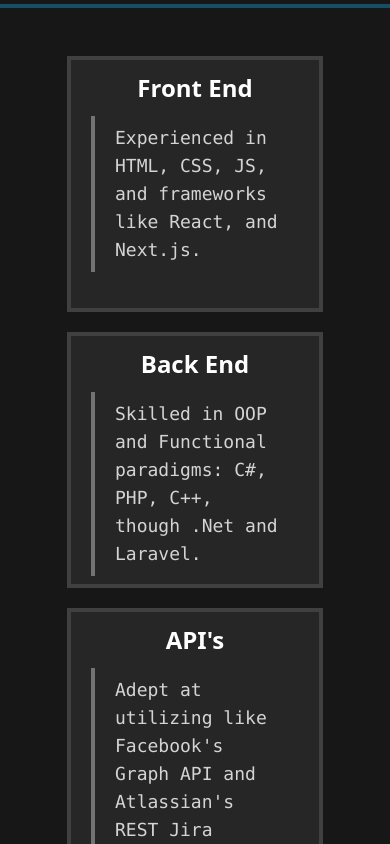
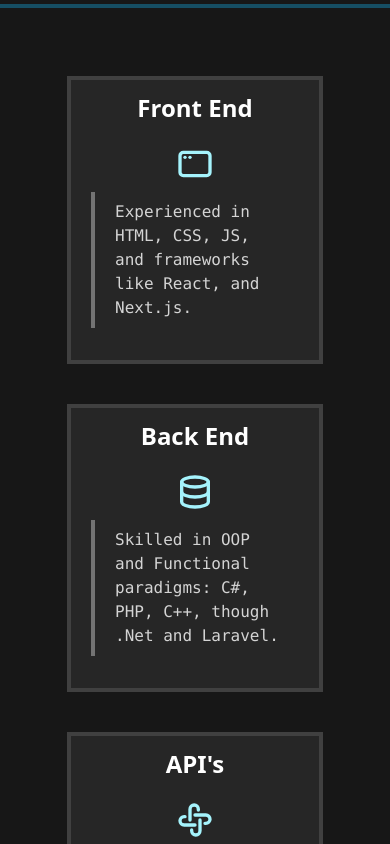
Before and after one commit to Adam-Isaak-dev/portfolio, a Next.js app: page / in a window 390 px wide. Shown: the part 1020-1864 px from the top of the page. Built offline with nearby package versions, Linux system fonts and the light colour scheme.

Commit message:
Add icons to showcase panels

```diff
--- a/components/home/Showcase.jsx
+++ b/components/home/Showcase.jsx
@@ -1,17 +1,21 @@
 import { Html5PlainIcon, Css3PlainIcon, BootstrapPlainIcon, TailwindcssPlainIcon, JavascriptPlainIcon, ReactOriginalIcon, MaterialuiPlainIcon, NextjsOriginalIcon, CplusplusPlainIcon, CsharpPlainIcon, MicrosoftsqlserverPlainIcon, DotNetPlainIcon, PhpPlainIcon, LaravelPlainIcon, MysqlPlainIcon, GitPlainIcon, BashPlainIcon } from 'react-devicons';
+import { IconAppWindow, IconDatabase, IconApiApp} from '@tabler/icons';
 
 const panels = [
  {
   title: "Front End",
   text: "Experienced in HTML, CSS, JS, and frameworks like React, and Next.js.",
+  icon: <IconAppWindow className="h-10 w-10"/>,
  },
  {
   title: "Back End",
   text: "Skilled in OOP and Functional paradigms: C#, PHP, C++, though .Net and Laravel.",
+  icon: <IconDatabase className="h-10 w-10"/>,
  },
  {
   title: "API's",
   text: "Adept at utilizing like Facebook's Graph API and Atlassian's REST Jira API's.",
+  icon: <IconApiApp className="h-10 w-10"/>,
  }
 ];
 const logos = [
@@ -111,7 +115,7 @@
             </div>
           </div>
         </div>
-        <div className="mt-3 flex flex-wrap max-w-6xl justify-around items-center">
+        <div className="mt-3 flex flex-wrap xl:max-w-6xl lg:max-w-3xl justify-around items-center">
           {panels.map((panel) => (
             <Panel {...panel} key={"panel-" + panel.title}/>
           ))}
@@ -133,10 +137,13 @@
 
 export function Panel(props) {
   return (
-    <div className="sm:w-80 sm:h-80 w-64 h-64 mt-5 mx-3 bg-neutral-800 border-solid border-4 border-neutral-700 transition duration-150 ease-in-out hover:-translate-y-5">
+    <div className="sm:w-80 sm:h-80 w-64 h-72 mt-10 mx-3 bg-neutral-800 border-solid border-4 border-neutral-700 transition duration-150 ease-in-out hover:-translate-y-5 relative">
       <h3 className="sm:text-3xl text-2xl font-bold text-center text-white py-3">{props.title}</h3>
+      <div className="flex justify-center items-center text-cyan-200 py-2">
+        {props.icon}
+      </div>
       <div className="border-l-4 border-solid border-neutral-500 mx-5">
-        <p className="px-5 sm:py-5 py-2 sm:text-xl text-lg font-mono font-medium text-neutral-300">{props.text}</p>
+        <p className="px-5 sm:py-5 py-2 md:text-xl sm:text-lg text-base font-mono font-medium text-neutral-300">{props.text}</p>
       </div>
     </div>
   );
```
